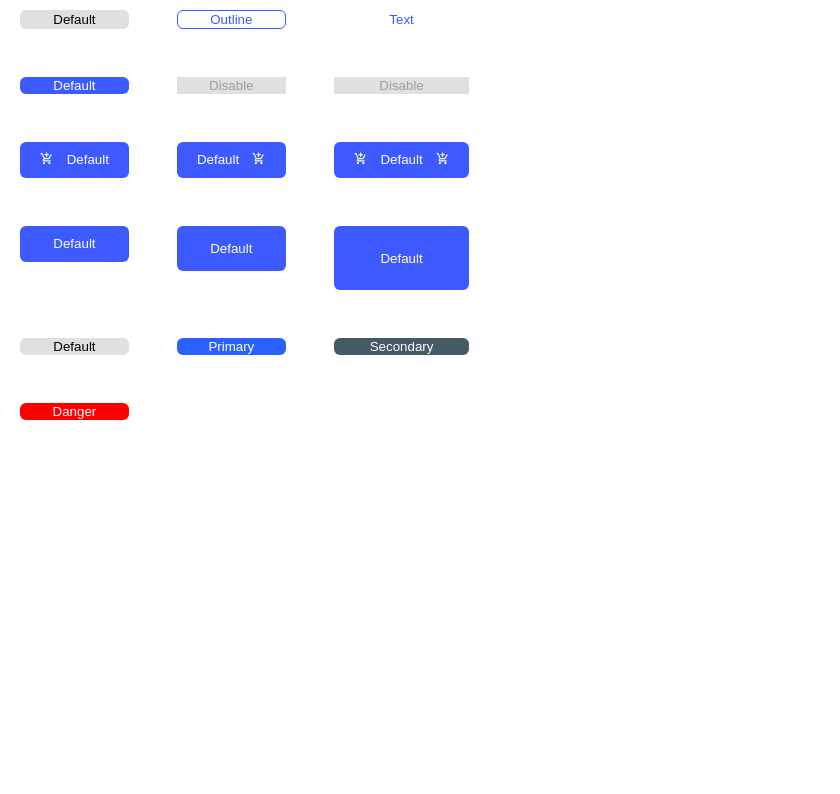
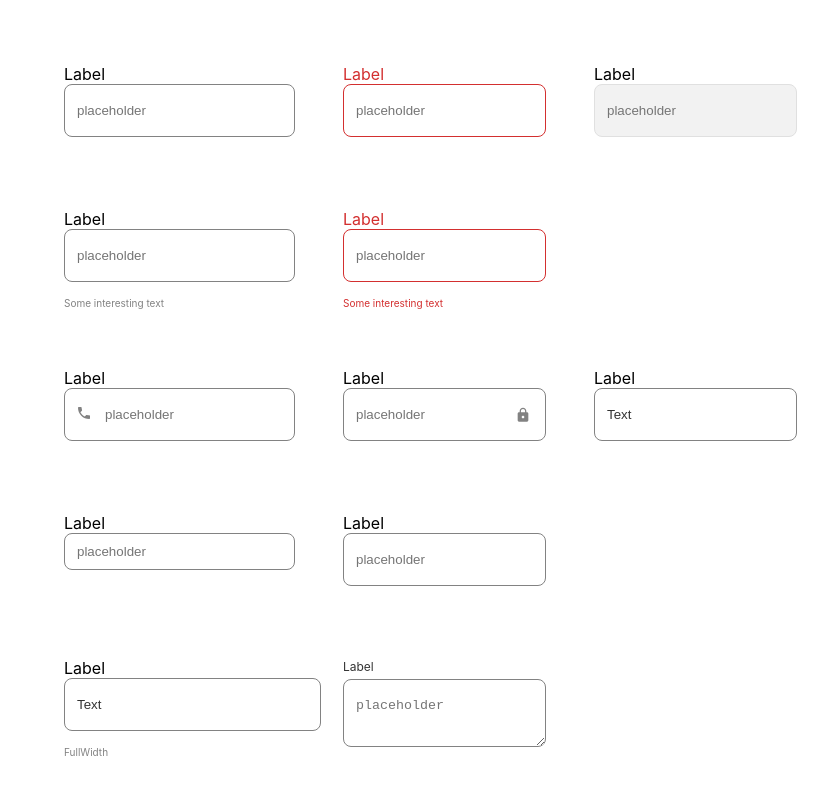
Before and after one commit to thinhloi/intership, a React (Create React App) app: page / in a window 1280 px wide. Shown: the top 794 px of the page, without its empty margins (0-840 px from the left). Built offline with nearby package versions, Linux system fonts and the light colour scheme.

Commit message:
add input component and input scss

```diff
--- a/src/App.js
+++ b/src/App.js
@@ -1,54 +1,124 @@
-import './App.scss'
-import Button from './components/Buttons'
+import './input.scss'
+// import Button from './components/Buttons'
 import * as React from 'react';
-import { MdAddShoppingCart } from "react-icons/md";
+import Input from './components/Input'
+import { MdPhone } from "react-icons/md";
+import { MdLock } from "react-icons/md";
+
+// import { MdAddShoppingCart } from "react-icons/md";
 // import Btn from './components/Btn'
+// function App() {
+//   return (
+//     // <div className='contained'>
+//     //   <Button
+//     //     className="btn-default"
+//     //     text='Default'
+//     //   />
+//     //   <Button
+//     //     className='btn-outline'
+//     //     text='Outline' />
+//     //   <Button
+//     //     className='btn-text'
+//     //     text='Text' />
+//     //   <Button
+//     //     disableShadow
+//     //     text='Default' />
+//     //   <Button disabled
+//     //     text='Disable' />
+//     //   <Button
+//     //     text='Disable'
+//     //     className='btn-text' disabled />
+//     //   <Button className='btn-iconButton'
+//     //     text=' &emsp;Default'
+//     //     startIcon={<MdAddShoppingCart />}>
+//     //   </Button>
+
+//     //   <Button className='btn-iconButton'
+//     //     text=' Default&emsp;'
+//     //     endIcon={<MdAddShoppingCart />}>
+//     //   </Button>
+//     //   <Button className='btn-iconButton'
+//     //     startIcon={<MdAddShoppingCart />}
+//     //     text=' &emsp;Default&emsp;'
+//     //     endIcon={<MdAddShoppingCart />}>
+//     //   </Button>
+//     //     <Button className='btn-sizeButton' size='sm' text='Default' />
+//     //     <Button className='btn-sizeButton' size='md' text='Default' />
+//     //     <Button className='btn-sizeButton' size='lg' text='Default' />
+//     //   <Button color='default' text='Default'/>
+//     //   <Button color='primary' text='Primary'/>
+//     //   <Button color='secondary' text='Secondary'/>
+//     //   <Button color='danger' text='Danger'/>
+
+//     </div>
+
+//   );
+// }
+
 function App() {
   return (
     <div className='contained'>
-      <Button
-        className="btn-default"
-        text='Default'
+      <Input
+        label='Label'
+        placeholder='placeholder'
       />
-      <Button
-        className='btn-outline'
-        text='Outline' />
-      <Button
-        className='btn-text'
-        text='Text' />
-      <Button
-        disableShadow
-        text='Default' />
-      <Button disabled
-        text='Disable' />
-      <Button
-        text='Disable'
-        className='btn-text' disabled />
-      <Button className='btn-iconButton'
-        text=' &emsp;Default'
-        startIcon={<MdAddShoppingCart />}>
-      </Button>
+      <Input
+        label='Label'
+        error
+        placeholder='placeholder'
+      />
+      <Input
+        label='Label'
+        placeholder='placeholder'
+        disabled
+      />
+      <Input
+        label='Label'
+        helperText='Some interesting text'
+        placeholder='placeholder'
+      />
+      <Input
+        label='Label'
+        error
+        helperText='Some interesting text'
+        placeholder='placeholder'
+      />
+      <div></div>
 
-      <Button className='btn-iconButton'
-        text=' Default&emsp;'
-        endIcon={<MdAddShoppingCart />}>
-      </Button>
-      <Button className='btn-iconButton'
-        startIcon={<MdAddShoppingCart />}
-        text=' &emsp;Default&emsp;'
-        endIcon={<MdAddShoppingCart />}>
-      </Button>
-        <Button className='btn-sizeButton' size='sm' text='Default' />
-        <Button className='btn-sizeButton' size='md' text='Default' />
-        <Button className='btn-sizeButton' size='lg' text='Default' />
-      <Button color='default' text='Default'/>
-      <Button color='primary' text='Primary'/>
-      <Button color='secondary' text='Secondary'/>
-      <Button color='danger' text='Danger'/>
+      <Input
+        label='Label'
+        startIcon={<MdPhone />}
+        placeholder='placeholder' />
 
+      <Input
+        label='Label'
+        endIcon={<MdLock />}
+        placeholder='placeholder' />
+      <Input
+        label='Label'
+        placeholder='placeholder'
+        value='Text' />
+      <Input
+        size="sm"
+        label='Label'
+        placeholder='placeholder' />
+      <Input
+        size="md"
+        label='Label'
+        placeholder='placeholder' />
+      <div></div>
+      <Input
+          fullWidth
+          label='Label'
+          placeholder='placeholder'
+          helperText='FullWidth'
+          value='Text' />
+
+      <Input multiline_row="4"
+        label='Label'
+        placeholder='placeholder' />
     </div>
-
-  );
+  )
 }
 
 export default App;
--- a/src/App.scss
+++ b/src/App.scss
@@ -7,12 +7,18 @@
   font-weight: 500;
   font-size: 14px;
   line-height: 20px;
-  text-align: center;
+  text-align: left;
   display: grid;
   justify-content: left;
   grid-template-columns: auto auto auto;
   gap: 3rem;
-  padding: 10px 20px;
+  padding: 5% 5%;
+}
+.default{
+  color:#333333;
+  &:focus{
+    color:#2962FF;
+  }
 }
 
 .btn {
--- /dev/null
+++ b/src/components/Input.js
@@ -0,0 +1,84 @@
+import React from 'react'
+
+const Input = (props) => {
+    const {
+        type ,
+        error,
+        disabled,
+        disableShadow,
+        helperText ,
+        startIcon,
+        endIcon,
+        size ,
+        fullWidth,
+        multiline_row ,
+        onChange,
+        label,
+        placeholder,
+        value,
+        ...inputProps
+    } = props
+    const inputError = error ? 'inputField input-error' : 'inputField';
+    const inputSize = size ? `input-${size}` : '';
+    const isFullWidth = fullWidth ? `input-fullWidth` : '';
+    const isMultiline_row = multiline_row ? `input multiline-row` : '';
+
+
+    let divClassName = `${inputError} ${isFullWidth}`;
+
+    if (isMultiline_row)
+    {
+        return(
+        <div className = {divClassName}>
+            <label>{label}</label>
+            <div className='input-area'>
+                <textarea
+                    size={size}
+                    disabled={disabled}
+                    helperText={helperText}
+                    className={inputSize}
+                    placeholder ={placeholder}
+                    {...inputProps}
+                >
+                </textarea>
+            </div>
+            <p className='helper-text' >{helperText}</p>
+        </div>
+        )
+    }
+    else {
+        return (
+        <div className ={divClassName}>
+
+            <div className='input-area'>
+            <p className = 'helper-text' >{helperText}</p>
+
+            {startIcon && (
+            <startIcon className ='start-icon'>{startIcon}</startIcon>
+            )}
+
+            <input
+                type='text'
+                className={`${inputSize}` }
+                helperText={helperText}
+                placeholder = {placeholder}
+                disabled={disabled}
+                size={size}
+                value= {value}
+                {...inputProps}
+                />
+            {endIcon && (
+                        <endIcon className='end-icon'>{endIcon}</endIcon>
+                    )}
+                <label>{label}</label>
+            </div>
+
+        </div>
+        )
+    }
+}
+
+
+
+
+export default Input
--- /dev/null
+++ b/src/input.scss
@@ -0,0 +1,163 @@
+@import url('https://fonts.googleapis.com/css2?family=Noto+Sans+JP&display=swap');
+
+
+$input-size: (
+    sm: 10px 12px,
+    md: 18px 12px,
+);
+
+.contained {
+    position: relative;
+    display: grid;
+    justify-content: left;
+    grid-template-columns: auto auto auto;
+    gap: 3rem;
+    padding: 5% 5%;
+}
+
+input,
+textarea {
+    border-radius: 8px;
+    padding: map-get($input-size, md);
+    color: #333333;
+    border: 1px solid #828282;
+
+    &:hover {
+        border: 1px solid #333333;
+    }
+
+    &:focus {
+        border: 1px solid #2962FF;
+        outline: none !important;
+
+        ~label {
+            color: #2962FF;
+        }
+    }
+
+    &:disabled {
+        background: #F2F2F2;
+        cursor: not-allowed;
+        border: 1px solid #E0E0E0 !important;
+        border-radius: 8px;
+        outline: none !important;
+    }
+}
+
+.input-error {
+
+    input,
+    textarea {
+        border: 1px solid #D32F2F;
+        border-radius: 8px;
+        outline: none !important;
+    }
+
+    >.input-area>label {
+        color: #D32F2F ;
+    }
+
+    >.input-area>.helper-text {
+        color: #D32F2F ;
+    }
+
+    &:hover {
+        input {
+            border: 1px solid #333333;
+            border-radius: 8px;
+            outline: none !important;
+        }
+
+        >.input-area>label {
+            color: #333333 ;
+        }
+
+        >.input-area>.helper-text {
+            color: #333333 ;
+        }
+    }
+
+    &:focus {
+        input {
+            border: 1px solid #D32F2F !important;
+            border-radius: 8px;
+            outline: none !important;
+        }
+        >.input-area>label {
+            color: #D32F2F !important ;
+        }
+
+        >.input-area>.helper-text {
+            color: #D32F2F !important;
+        }
+    }
+}
+
+@mixin input-icon() {
+    > :only-child {
+        height: 6rem;
+        width: 1rem;
+        color: #828282;
+    }
+}
+
+.input-fullWidth {
+    width: 100%;
+
+    input {
+        width: 100%;
+    }
+}
+
+.inputField {
+    display: inline-flex;
+    flex-direction: column;
+    align-items: flex-start;
+
+    >label {
+        font-size: 12px;
+        line-height: 17px;
+        color: #333333;
+        padding-bottom: 4px;
+    }
+
+    .helper-text {
+        padding-top: 4px;
+        font-size: 10px;
+        line-height: 14px;
+        color: #828282;
+    }
+
+    .input-area {
+        width: 100%;
+        display: inline-flex;
+        justify-content: flex-start;
+        position: relative;
+        flex-direction: column-reverse;
+
+        .start-icon {
+            z-index: 0;
+            position: absolute;
+            padding-left: 12px;
+            padding-right: 12px;
+            @include input-icon();
+
+            +input {
+                padding-left: 40px !important;
+            }
+        }
+
+        .end-icon {
+            position: absolute;
+            top: 50%;
+            right: 15px;
+            transform: translateY(-50%);
+            @include input-icon();
+        }
+    }
+}
+@each $size, $value in $input-size {
+    .input-#{$size} {
+        padding: $value !important;
+    }
+}
```
